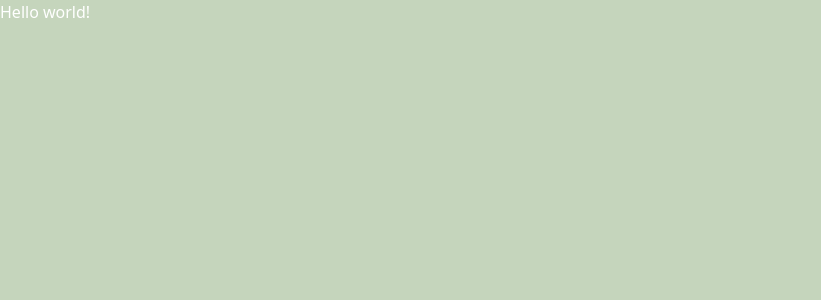
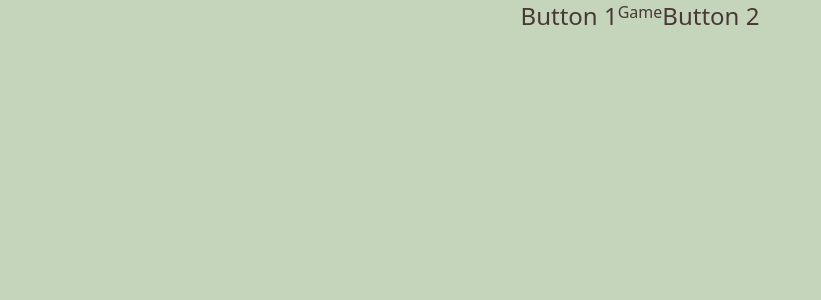
Before and after one commit to talostudios/talostudios-site, a Next.js app: page / in a window 1280 px wide. Shown: the top 300 px of the page, without its empty margins (0-821 px from the left). Built offline with nearby package versions, Linux system fonts and the light colour scheme.

Commit message:
testing vercel CD

```diff
--- a/pages/index.tsx
+++ b/pages/index.tsx
@@ -2,9 +2,13 @@ import type { GetStaticProps, NextPage } from 'next'
 
 export default function Home() {
   return (
-    <h1 className="">
-      Hello world!
-    </h1>
+    <div className="h-screen w-screen flex flex-row justify-center">
+      <div className="text-center text-2xl"> Button 1 </div>
+
+      <div> Game </div>
+
+      <div className="text-center text-2xl"> Button 2 </div>
+    </div>
   )
 }
 
--- a/styles/global.css
+++ b/styles/global.css
@@ -3,5 +3,5 @@
 @tailwind utilities;
 
 body {
-    @apply text-white bg-sage;
+    @apply text-hot-fudge bg-sage;
 }
--- a/tailwind.config.js
+++ b/tailwind.config.js
@@ -11,6 +11,7 @@ module.exports = {
       current: 'currentColor',
       'white': '#ffffff',
       'sage': '#C5D5BC',
+      'hot-fudge': '#483934',
     },
   },
   plugins: [],
```
